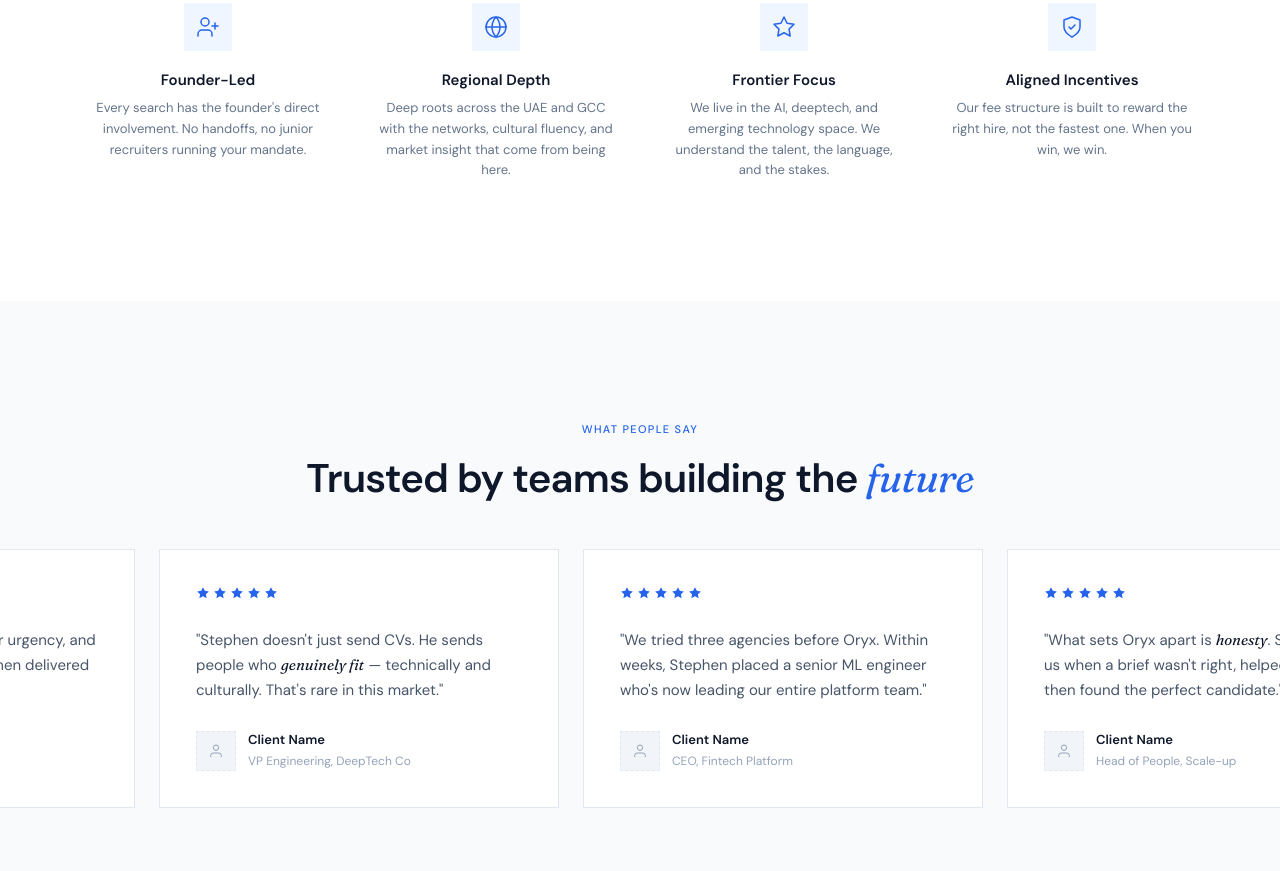
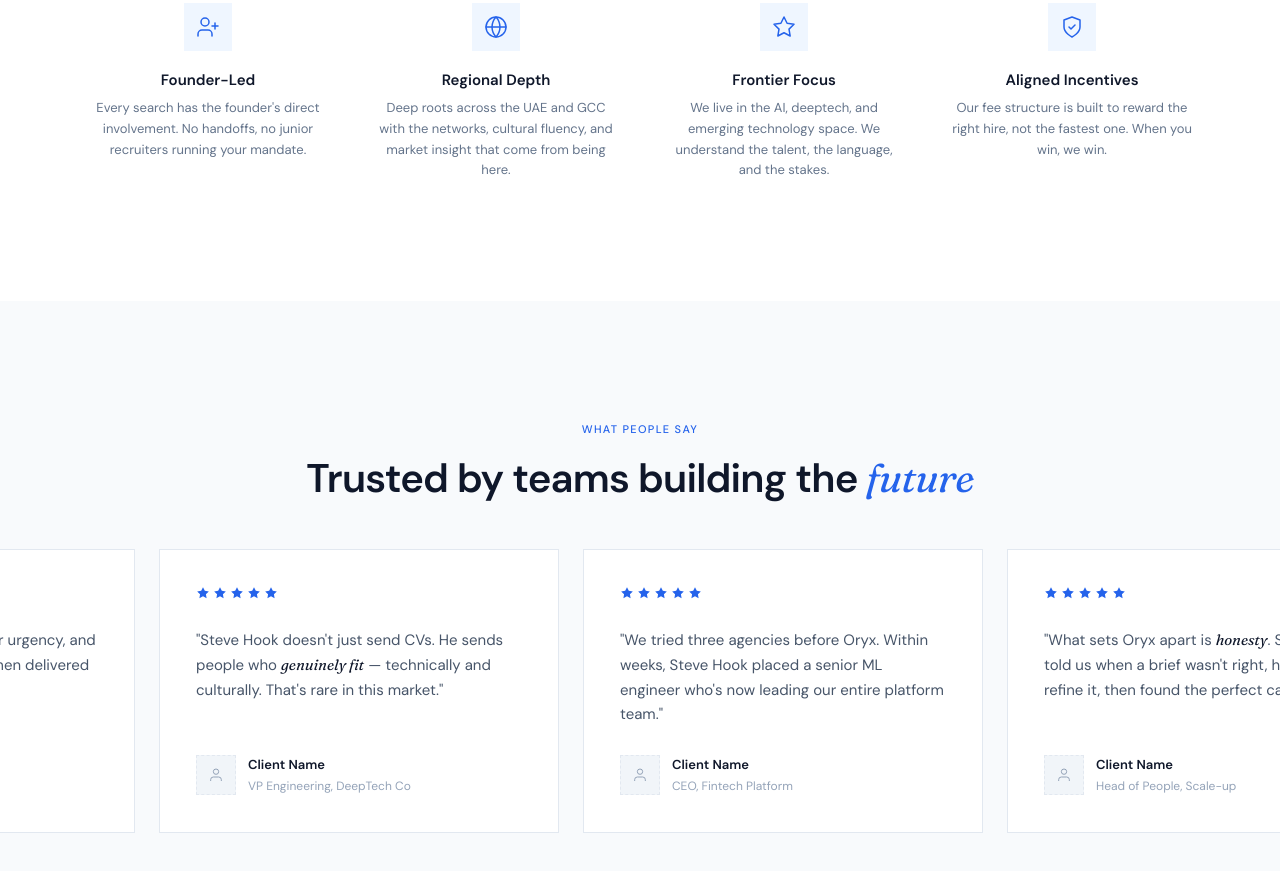
Before and after one commit to Amaankvofdd06021999/Oryxsearch, a plain HTML site: page index.html in a window 1280 px wide. Shown: the part 4519-5390 px from the top of the page. Drawn offline with Linux system fonts and the light colour scheme.

Commit message:
Update founder name from Stephen to Steve Hook
- Updated founder image alt text
- Updated founder caption name
- Updated bio paragraph
- Updated all testimonial quotes (6 instances)

🤖 Generated with [Claude Code](https://claude.com/claude-code)

Co-Authored-By: Claude <noreply@anthropic.com>

```diff
--- a/index.html
+++ b/index.html
@@ -1530,9 +1530,9 @@
     <p class="label" data-animate="fade-up">Our Founder</p>
     <div class="founder__grid">
       <div class="founder__image-wrap" data-animate="fade-right">
-        <img src="Founder.png" alt="Stephen - Founder of Oryx Search" class="founder__image" style="width:100%;height:100%;object-fit:cover;object-position:center;display:block;border-radius:8px;">
+        <img src="Founder.png" alt="Steve Hook - Founder of Oryx Search" class="founder__image" style="width:100%;height:100%;object-fit:cover;object-position:center;display:block;border-radius:8px;">
         <div class="founder__image-caption">
-          <p class="founder__image-name">Stephen</p>
+          <p class="founder__image-name">Steve Hook</p>
           <p class="founder__image-role">Founder &amp; Principal, Oryx Search</p>
           <div class="founder__image-social">
             <a href="https://www.linkedin.com/in/steve-hook-7817495a/" target="_blank" rel="noopener noreferrer" class="founder__social-link" aria-label="LinkedIn">
@@ -1549,7 +1549,7 @@
       </div>
       <div class="founder__content">
         <h2 class="founder__heading" data-animate="fade-up">A decade of placing the people behind <em>breakthroughs</em></h2>
-        <p class="founder__text" data-animate="fade-up" style="transition-delay:0.1s">Stephen has spent 10+ years as a specialist recruiter in deeptech, AI, and frontier technologies — helping scale the region's most ambitious companies from early stage to market leaders.</p>
+        <p class="founder__text" data-animate="fade-up" style="transition-delay:0.1s">Steve Hook has spent 10+ years as a specialist recruiter in deeptech, AI, and frontier technologies — helping scale the region's most ambitious companies from early stage to market leaders.</p>
         <p class="founder__text" data-animate="fade-up" style="transition-delay:0.15s">Oryx Search was founded on a simple conviction: <em>people first, always.</em> When you align incentives honestly, better outcomes follow for everyone.</p>
 
         <div class="founder__stats" data-animate="fade-up" style="transition-delay:0.2s">
@@ -1646,7 +1646,7 @@
           <svg width="14" height="14" viewBox="0 0 24 24" fill="currentColor" stroke="none"><polygon points="12 2 15.09 8.26 22 9.27 17 14.14 18.18 21.02 12 17.77 5.82 21.02 7 14.14 2 9.27 8.91 8.26 12 2"/></svg>
           <svg width="14" height="14" viewBox="0 0 24 24" fill="currentColor" stroke="none"><polygon points="12 2 15.09 8.26 22 9.27 17 14.14 18.18 21.02 12 17.77 5.82 21.02 7 14.14 2 9.27 8.91 8.26 12 2"/></svg>
         </div>
-        <p class="tcard__quote">"Stephen doesn't just send CVs. He sends people who <em>genuinely fit</em> — technically and culturally. That's rare in this market."</p>
+        <p class="tcard__quote">"Steve Hook doesn't just send CVs. He sends people who <em>genuinely fit</em> — technically and culturally. That's rare in this market."</p>
         <div class="tcard__author">
           <div class="tcard__avatar"><svg width="16" height="16" viewBox="0 0 24 24" fill="none" stroke="currentColor" stroke-width="1.5"><path d="M20 21v-2a4 4 0 0 0-4-4H8a4 4 0 0 0-4 4v2"/><circle cx="12" cy="7" r="4"/></svg></div>
           <div><p class="tcard__name">Client Name</p><p class="tcard__role">VP Engineering, DeepTech Co</p></div>
@@ -1660,7 +1660,7 @@
           <svg width="14" height="14" viewBox="0 0 24 24" fill="currentColor" stroke="none"><polygon points="12 2 15.09 8.26 22 9.27 17 14.14 18.18 21.02 12 17.77 5.82 21.02 7 14.14 2 9.27 8.91 8.26 12 2"/></svg>
           <svg width="14" height="14" viewBox="0 0 24 24" fill="currentColor" stroke="none"><polygon points="12 2 15.09 8.26 22 9.27 17 14.14 18.18 21.02 12 17.77 5.82 21.02 7 14.14 2 9.27 8.91 8.26 12 2"/></svg>
         </div>
-        <p class="tcard__quote">"We tried three agencies before Oryx. Within weeks, Stephen placed a senior ML engineer who's now leading our entire platform team."</p>
+        <p class="tcard__quote">"We tried three agencies before Oryx. Within weeks, Steve Hook placed a senior ML engineer who's now leading our entire platform team."</p>
         <div class="tcard__author">
           <div class="tcard__avatar"><svg width="16" height="16" viewBox="0 0 24 24" fill="none" stroke="currentColor" stroke-width="1.5"><path d="M20 21v-2a4 4 0 0 0-4-4H8a4 4 0 0 0-4 4v2"/><circle cx="12" cy="7" r="4"/></svg></div>
           <div><p class="tcard__name">Client Name</p><p class="tcard__role">CEO, Fintech Platform</p></div>
@@ -1674,7 +1674,7 @@
           <svg width="14" height="14" viewBox="0 0 24 24" fill="currentColor" stroke="none"><polygon points="12 2 15.09 8.26 22 9.27 17 14.14 18.18 21.02 12 17.77 5.82 21.02 7 14.14 2 9.27 8.91 8.26 12 2"/></svg>
           <svg width="14" height="14" viewBox="0 0 24 24" fill="currentColor" stroke="none"><polygon points="12 2 15.09 8.26 22 9.27 17 14.14 18.18 21.02 12 17.77 5.82 21.02 7 14.14 2 9.27 8.91 8.26 12 2"/></svg>
         </div>
-        <p class="tcard__quote">"What sets Oryx apart is <em>honesty</em>. Stephen told us when a brief wasn't right, helped us refine it, then found the perfect candidate."</p>
+        <p class="tcard__quote">"What sets Oryx apart is <em>honesty</em>. Steve Hook told us when a brief wasn't right, helped us refine it, then found the perfect candidate."</p>
         <div class="tcard__author">
           <div class="tcard__avatar"><svg width="16" height="16" viewBox="0 0 24 24" fill="none" stroke="currentColor" stroke-width="1.5"><path d="M20 21v-2a4 4 0 0 0-4-4H8a4 4 0 0 0-4 4v2"/><circle cx="12" cy="7" r="4"/></svg></div>
           <div><p class="tcard__name">Client Name</p><p class="tcard__role">Head of People, Scale-up</p></div>
@@ -1703,17 +1703,17 @@
       </div>
       <div class="tcard">
         <div class="tcard__stars"><svg width="14" height="14" viewBox="0 0 24 24" fill="currentColor" stroke="none"><polygon points="12 2 15.09 8.26 22 9.27 17 14.14 18.18 21.02 12 17.77 5.82 21.02 7 14.14 2 9.27 8.91 8.26 12 2"/></svg><svg width="14" height="14" viewBox="0 0 24 24" fill="currentColor" stroke="none"><polygon points="12 2 15.09 8.26 22 9.27 17 14.14 18.18 21.02 12 17.77 5.82 21.02 7 14.14 2 9.27 8.91 8.26 12 2"/></svg><svg width="14" height="14" viewBox="0 0 24 24" fill="currentColor" stroke="none"><polygon points="12 2 15.09 8.26 22 9.27 17 14.14 18.18 21.02 12 17.77 5.82 21.02 7 14.14 2 9.27 8.91 8.26 12 2"/></svg><svg width="14" height="14" viewBox="0 0 24 24" fill="currentColor" stroke="none"><polygon points="12 2 15.09 8.26 22 9.27 17 14.14 18.18 21.02 12 17.77 5.82 21.02 7 14.14 2 9.27 8.91 8.26 12 2"/></svg><svg width="14" height="14" viewBox="0 0 24 24" fill="currentColor" stroke="none"><polygon points="12 2 15.09 8.26 22 9.27 17 14.14 18.18 21.02 12 17.77 5.82 21.02 7 14.14 2 9.27 8.91 8.26 12 2"/></svg></div>
-        <p class="tcard__quote">"Stephen doesn't just send CVs. He sends people who <em>genuinely fit</em> — technically and culturally. That's rare in this market."</p>
+        <p class="tcard__quote">"Steve Hook doesn't just send CVs. He sends people who <em>genuinely fit</em> — technically and culturally. That's rare in this market."</p>
         <div class="tcard__author"><div class="tcard__avatar"><svg width="16" height="16" viewBox="0 0 24 24" fill="none" stroke="currentColor" stroke-width="1.5"><path d="M20 21v-2a4 4 0 0 0-4-4H8a4 4 0 0 0-4 4v2"/><circle cx="12" cy="7" r="4"/></svg></div><div><p class="tcard__name">Client Name</p><p class="tcard__role">VP Engineering, DeepTech Co</p></div></div>
       </div>
       <div class="tcard">
         <div class="tcard__stars"><svg width="14" height="14" viewBox="0 0 24 24" fill="currentColor" stroke="none"><polygon points="12 2 15.09 8.26 22 9.27 17 14.14 18.18 21.02 12 17.77 5.82 21.02 7 14.14 2 9.27 8.91 8.26 12 2"/></svg><svg width="14" height="14" viewBox="0 0 24 24" fill="currentColor" stroke="none"><polygon points="12 2 15.09 8.26 22 9.27 17 14.14 18.18 21.02 12 17.77 5.82 21.02 7 14.14 2 9.27 8.91 8.26 12 2"/></svg><svg width="14" height="14" viewBox="0 0 24 24" fill="currentColor" stroke="none"><polygon points="12 2 15.09 8.26 22 9.27 17 14.14 18.18 21.02 12 17.77 5.82 21.02 7 14.14 2 9.27 8.91 8.26 12 2"/></svg><svg width="14" height="14" viewBox="0 0 24 24" fill="currentColor" stroke="none"><polygon points="12 2 15.09 8.26 22 9.27 17 14.14 18.18 21.02 12 17.77 5.82 21.02 7 14.14 2 9.27 8.91 8.26 12 2"/></svg><svg width="14" height="14" viewBox="0 0 24 24" fill="currentColor" stroke="none"><polygon points="12 2 15.09 8.26 22 9.27 17 14.14 18.18 21.02 12 17.77 5.82 21.02 7 14.14 2 9.27 8.91 8.26 12 2"/></svg></div>
-        <p class="tcard__quote">"We tried three agencies before Oryx. Within weeks, Stephen placed a senior ML engineer who's now leading our entire platform team."</p>
+        <p class="tcard__quote">"We tried three agencies before Oryx. Within weeks, Steve Hook placed a senior ML engineer who's now leading our entire platform team."</p>
         <div class="tcard__author"><div class="tcard__avatar"><svg width="16" height="16" viewBox="0 0 24 24" fill="none" stroke="currentColor" stroke-width="1.5"><path d="M20 21v-2a4 4 0 0 0-4-4H8a4 4 0 0 0-4 4v2"/><circle cx="12" cy="7" r="4"/></svg></div><div><p class="tcard__name">Client Name</p><p class="tcard__role">CEO, Fintech Platform</p></div></div>
       </div>
       <div class="tcard">
         <div class="tcard__stars"><svg width="14" height="14" viewBox="0 0 24 24" fill="currentColor" stroke="none"><polygon points="12 2 15.09 8.26 22 9.27 17 14.14 18.18 21.02 12 17.77 5.82 21.02 7 14.14 2 9.27 8.91 8.26 12 2"/></svg><svg width="14" height="14" viewBox="0 0 24 24" fill="currentColor" stroke="none"><polygon points="12 2 15.09 8.26 22 9.27 17 14.14 18.18 21.02 12 17.77 5.82 21.02 7 14.14 2 9.27 8.91 8.26 12 2"/></svg><svg width="14" height="14" viewBox="0 0 24 24" fill="currentColor" stroke="none"><polygon points="12 2 15.09 8.26 22 9.27 17 14.14 18.18 21.02 12 17.77 5.82 21.02 7 14.14 2 9.27 8.91 8.26 12 2"/></svg><svg width="14" height="14" viewBox="0 0 24 24" fill="currentColor" stroke="none"><polygon points="12 2 15.09 8.26 22 9.27 17 14.14 18.18 21.02 12 17.77 5.82 21.02 7 14.14 2 9.27 8.91 8.26 12 2"/></svg><svg width="14" height="14" viewBox="0 0 24 24" fill="currentColor" stroke="none"><polygon points="12 2 15.09 8.26 22 9.27 17 14.14 18.18 21.02 12 17.77 5.82 21.02 7 14.14 2 9.27 8.91 8.26 12 2"/></svg></div>
-        <p class="tcard__quote">"What sets Oryx apart is <em>honesty</em>. Stephen told us when a brief wasn't right, helped us refine it, then found the perfect candidate."</p>
+        <p class="tcard__quote">"What sets Oryx apart is <em>honesty</em>. Steve Hook told us when a brief wasn't right, helped us refine it, then found the perfect candidate."</p>
         <div class="tcard__author"><div class="tcard__avatar"><svg width="16" height="16" viewBox="0 0 24 24" fill="none" stroke="currentColor" stroke-width="1.5"><path d="M20 21v-2a4 4 0 0 0-4-4H8a4 4 0 0 0-4 4v2"/><circle cx="12" cy="7" r="4"/></svg></div><div><p class="tcard__name">Client Name</p><p class="tcard__role">Head of People, Scale-up</p></div></div>
       </div>
       <div class="tcard">
```
